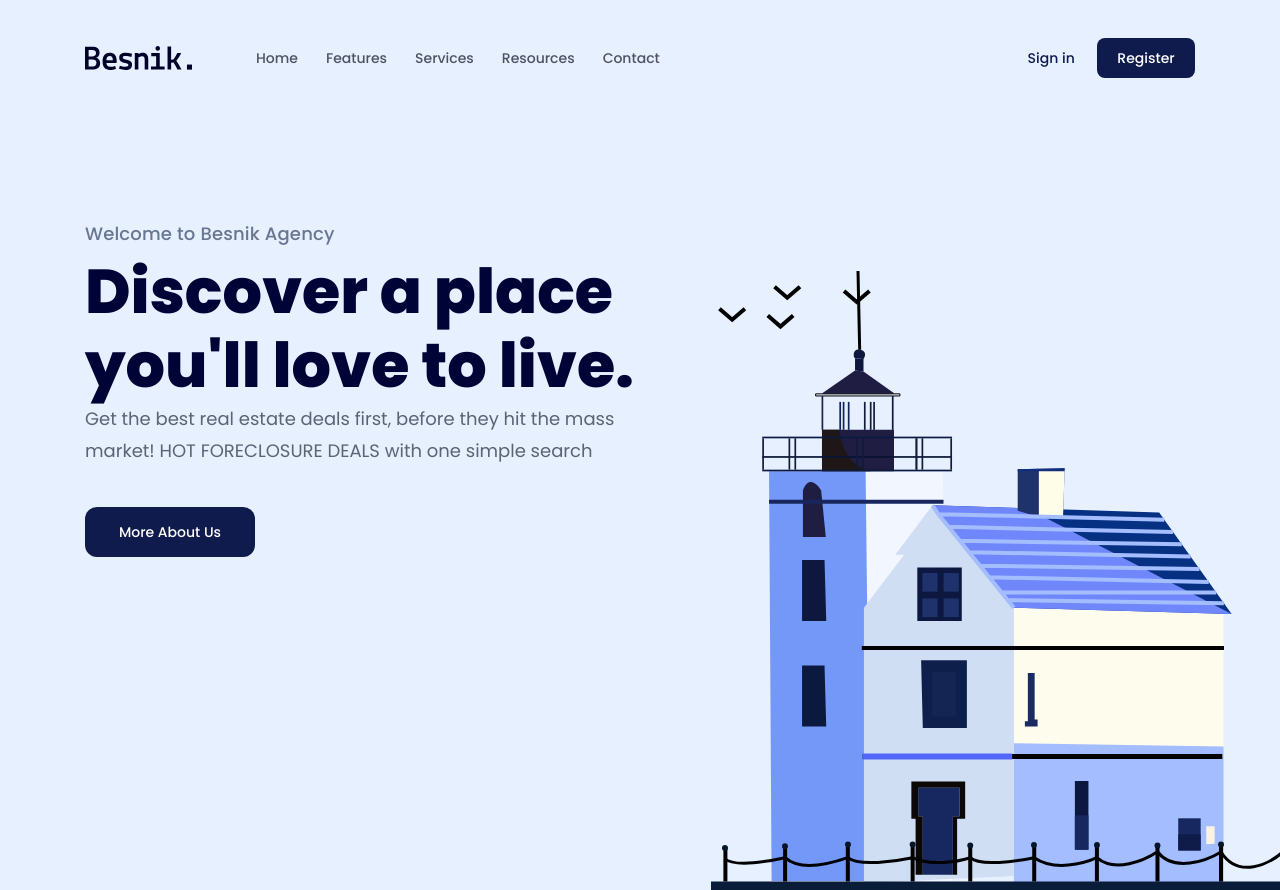
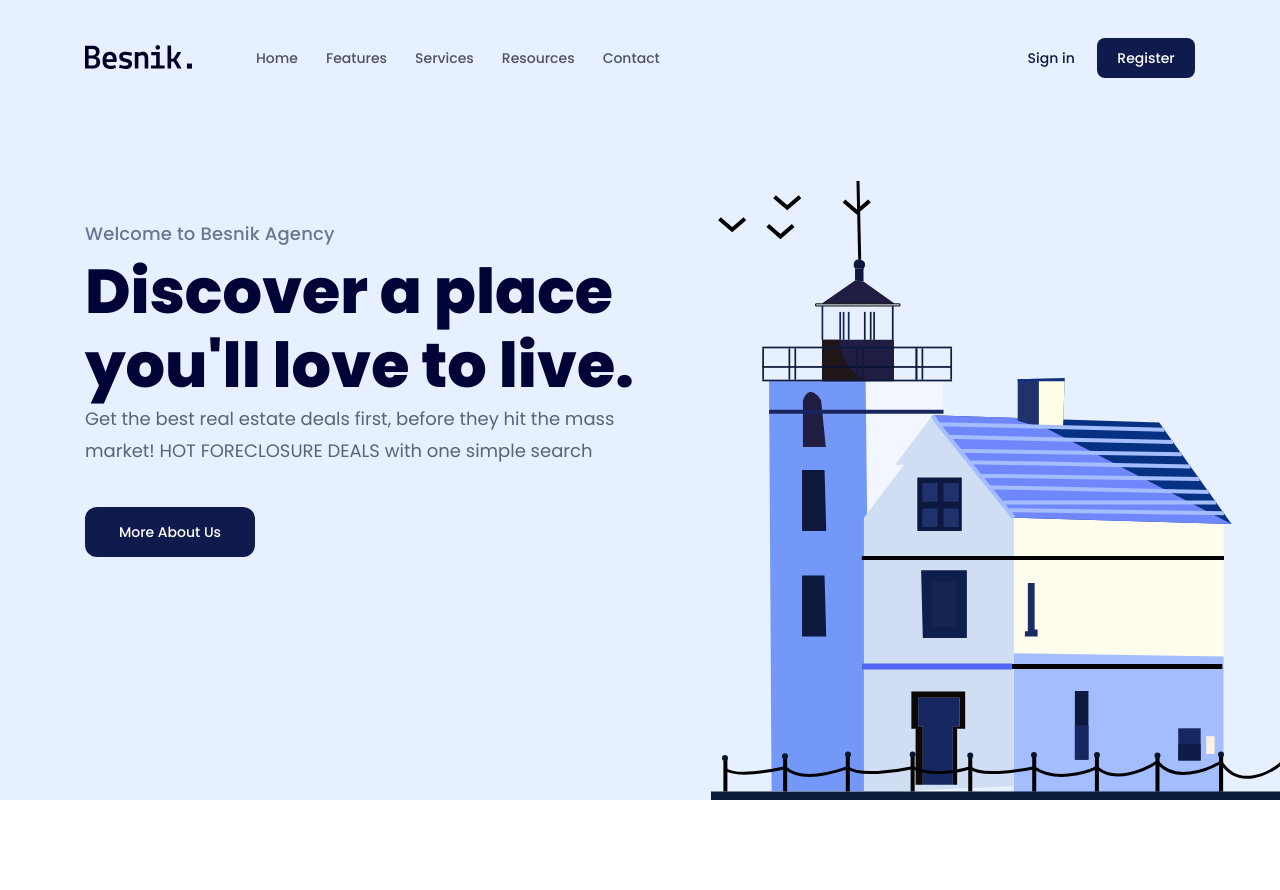
Before and after one commit to DK3XDK2/Firstproject, a plain HTML site: page index.html in a window 1280 px wide. Shown: the top 890 px of the page. Drawn offline with Linux system fonts and the light colour scheme.

Commit message:
fixed header

```diff
--- a/assets/css/style1.css
+++ b/assets/css/style1.css
@@ -56,7 +56,7 @@ a {
 .hero-wrap {
   position: relative;
   background-color: #e6f0ff;
-  height: 100vh;
+  height: calc(100vh - 90px);
   display: flex;
   flex-direction: column;
 }
--- a/index.html
+++ b/index.html
@@ -21,7 +21,7 @@
         <div class="content">
           <nav class="navbar">
             <!-- logo -->
-            <img src="./assets/img/logo.svg" alt="Bensilk." />
+            <a href="#!"><img src="./assets/img/logo.svg" alt="Bensilk." /></a>
             <!-- navigation -->
             <ul>
               <li><a href="#!">Home</a></li>
```
